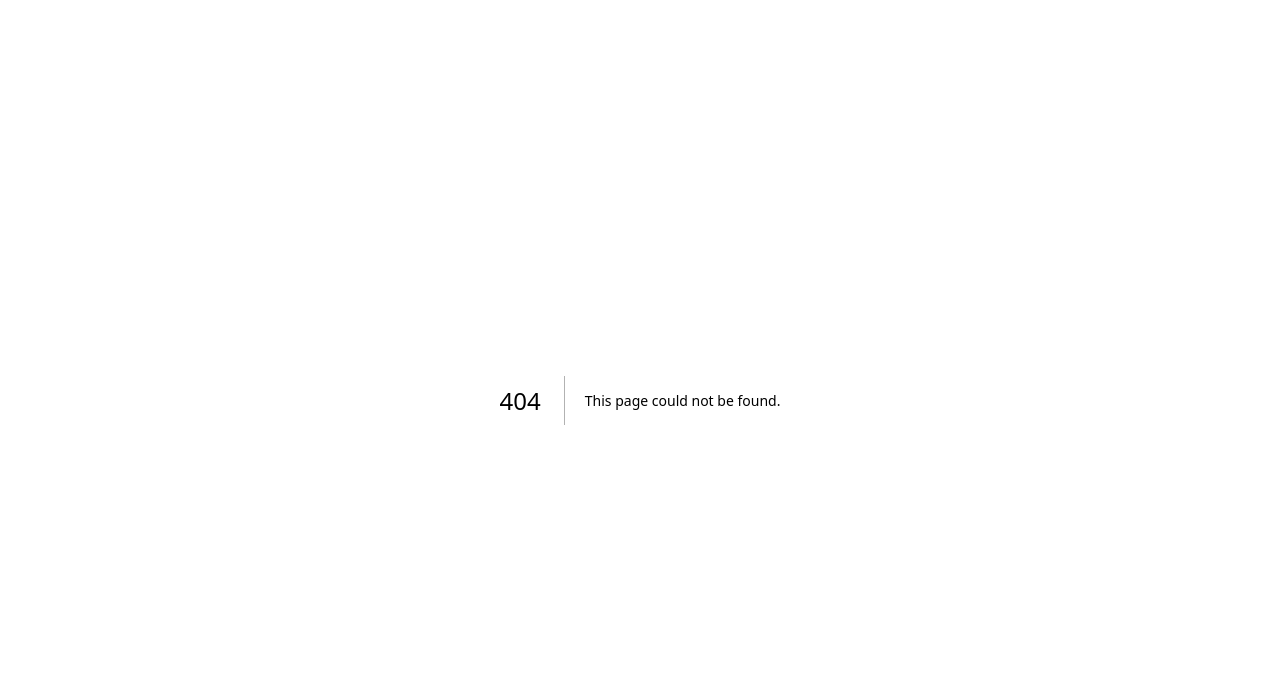
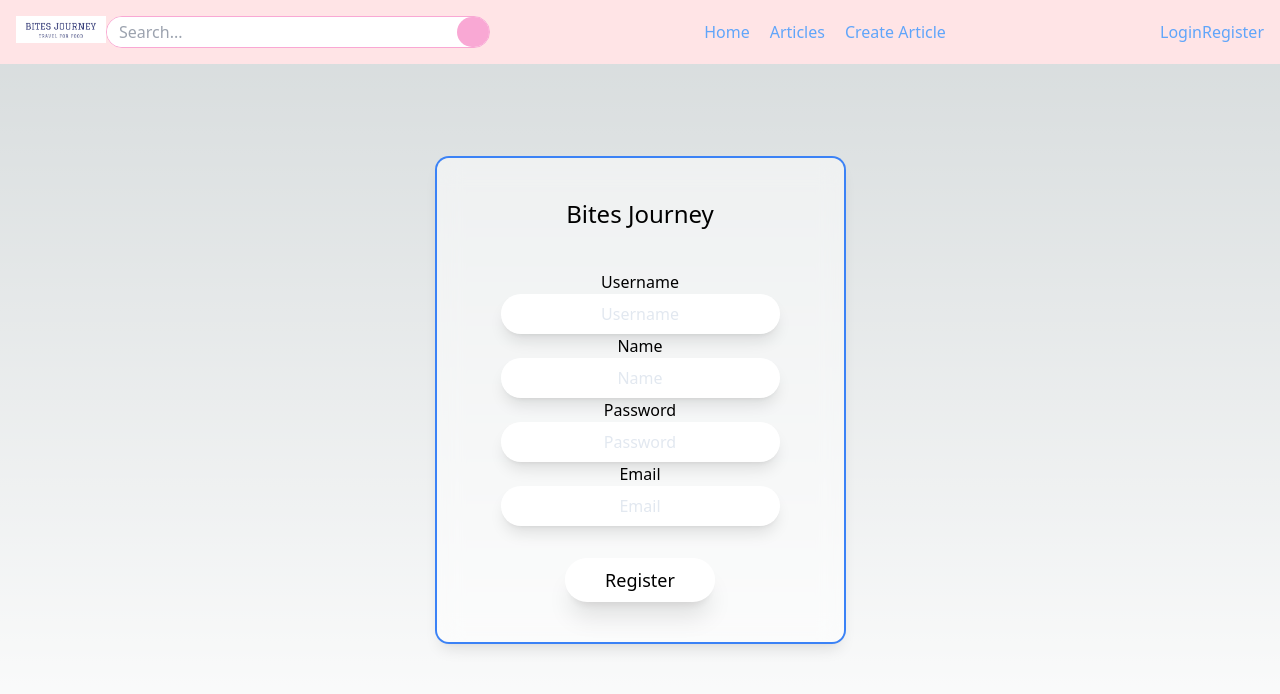
Before and after one commit to yrdikaa/bites-journey-webapp, a Next.js app: page /Register in a window 1280 px wide. Before the commit this address had no page. Shown: the top 694 px of the page. Built offline with nearby package versions, Linux system fonts and the light colour scheme.

Commit message:
feat:(FE) : add profil menu component and api calling

```diff
--- a/package.json
+++ b/package.json
@@ -14,6 +14,7 @@
     "axios": "^1.5.1",
     "eslint": "8.49.0",
     "eslint-config-next": "13.4.19",
+    "jwt-decode": "^3.1.2",
     "next": "13.4.19",
     "postcss": "8.4.29",
     "react": "18.2.0",
--- a/src/components/Navbar/ProfileMenu.jsx
+++ b/src/components/Navbar/ProfileMenu.jsx
@@ -1,13 +1,50 @@
 import Image from 'next/image';
 import Link from 'next/link';
-import React, {useState} from 'react';
+import React, {useState, useEffect} from 'react';
+import jwtDecode from 'jwt-decode'; // Anda dapat menggunakan library jwt-decode
+import {useAuth} from '../../../utils/AuthContext';
 
 const ProfileMenu = () => {
+    const {logout} = useAuth();
     const [isProfileDropdownOpen, setIsProfileDropdownOpen] = useState(false);
+    const [userData, setUserData] = useState(null);
 
     const toggleProfileDropdown = () => {
         setIsProfileDropdownOpen(!isProfileDropdownOpen);
     };
+
+    const handleLogout = () => {
+        // Panggil fungsi logout
+        logout();
+        window.location.href = '/login'
+    };
+    useEffect(() => {
+        // Ambil token JWT dari local storage
+        const token = localStorage.getItem('token');
+
+        // Dekode token JWT untuk mendapatkan ID pengguna
+        const decodedToken = jwtDecode(token);
+        const user = decodedToken.username;
+
+        // Buat header untuk permintaan API
+        const headers = {
+            'x-api-key': 'binar-36',
+            'Authorization': `${token}`
+        };
+
+        // Lakukan permintaan API dengan ID pengguna
+        fetch(`http://localhost:9000/api/v1/user/${user}`, {headers})
+            .then(
+                (response) => response.json()
+            )
+            .then((data) => {
+                setUserData(data);
+                console.log(data);
+            })
+            .catch((error) => {
+                console.error('Error fetching user data:', error);
+            });
+    }, []);
 
     return (
         <div className="navbar relative">
@@ -22,16 +59,18 @@ const ProfileMenu = () => {
             {
                 isProfileDropdownOpen && (
                     <div
-                        className="profile-dropdown absolute mt-2 bg-white border border-gray-300 shadow-md p-4 rounded-lg z-10 right-0">
+                        className="profile-dropdown flex flex-col items-center absolute mt-2 bg-white border border-gray-300 shadow-md p-4 rounded-lg z-10 right-0">
                         {/* Konten dropdown profil Anda di sini */}
-                        <Link href="/Profile" >
-                            Profil Saya
-                        </Link>
-                        <Link href="/create-article" className='block sm:hidden'>
-                            Create Article
-                        </Link>
-                        <p className="text-gray-800">Nama: John Doe</p>
-                        <p className="text-gray-800">Email: johndoe@example.com</p>
+                        {
+                            userData && (
+                                <div className='flex flex-col'>
+                                    <p className="text-gray-800">{userData.data.email}</p>
+                                </div>
+                            )
+                        }
+                        <Link href="/Profile">Profil Saya</Link>
+                        <Link href="/create-article" className='block sm:hidden'>Create Article</Link>
+                        <button onClick={handleLogout}>Logout</button>
                         {/* Tempatkan elemen lainnya sesuai kebutuhan */}
                     </div>
                 )
--- a/src/components/ProfilMenu/ArticleCard.jsx
+++ b/src/components/ProfilMenu/ArticleCard.jsx
@@ -1,6 +1,8 @@
-import React from 'react';
+import React, { useEffect, useState } from 'react';
 
-function ArticleCard({ article }) {
+
+function ArticleCard({articles}) {
+
     // Fungsi untuk mengedit artikel
     const handleEdit = () => {
         // Lakukan tindakan edit
@@ -13,12 +15,16 @@ function ArticleCard({ article }) {
 
     return (
       <div className="bg-white p-4 mb-4 shadow rounded-2xl w-96 border-solid border-2 border-gray-500">
-      <h3 className="text-xl font-semibold">{article.title}</h3>
-      <p className="text-gray-600">{article.content}</p>
+      <h3 className="text-xl font-semibold">{articles.title}</h3>
+      <p className="text-gray-600">{articles.content}</p>
 
       <div className="mt-4">
-        <button onClick={handleEdit} className="bg-blue-500 text-white px-4 py-2 mr-2 rounded">Edit</button>
-        <button onClick={handleDelete} className="bg-red-500 text-white px-4 py-2 rounded">Hapus</button>
+          <button onClick={handleEdit} className="bg-blue-500 text-white px-4 py-2 mr-2 rounded">
+              Edit
+          </button>
+          <button onClick={handleDelete} className="bg-red-500 text-white px-4 py-2 rounded">
+              Hapus
+          </button>
       </div>
   </div>
 );
--- a/src/components/ProfilMenu/ProfileMenu.jsx
+++ b/src/components/ProfilMenu/ProfileMenu.jsx
@@ -3,20 +3,39 @@
 import React from 'react';
 import SideMenu from './SideMenu';
 import ArticleCard from './ArticleCard';
+import {useState, useEffect} from 'react';
+import jwtDecode from 'jwt-decode';
+import axios from 'axios';
 
 const ProfileMenu = () => {
-    const articles = [
-        // Isi dengan data artikel yang sesuai
-        {
-            id: 1,
-            title: 'Judul Artikel 1',
-            content: 'Isi Artikel 1'
-        }, {
-            id: 2,
-            title: 'Judul Artikel 2',
-            content: 'Isi Artikel 2'
-        }
-    ];
+    const [articles, setArticles] = useState([]);
+
+    useEffect(() => {
+        const token = localStorage.getItem('token');
+        const decodedToken = jwtDecode(token);
+        const user = decodedToken.uid_users;
+
+        const config = {
+            method: 'get',
+            maxBodyLength: Infinity,
+            url: `http://localhost:9000/api/v1/article/${user}`,
+            headers: {
+                'Authorization': `${token}`,
+                'x-api-key': 'binar-36'
+            }
+        };
+
+        axios
+            .request(config)
+            .then((response) => {
+                setArticles(response.data.data);
+                console.log(response.data.data);
+            })
+            .catch((error) => {
+                console.log(error);
+            });
+    }, []);
+
     // Fungsi untuk mengedit artikel
     const handleEdit = () => {
         // Lakukan tindakan edit
@@ -36,7 +55,7 @@ const ProfileMenu = () => {
 
                 <div className=" p-4 mb-4 rounded border-solid border-red ">
                     <main className="w-full sm:w-3/4 p-4 ">
-                        {articles.map((article) => (<ArticleCard key={article.id} article={article}/>))}
+                        {articles.map((articles) => (<ArticleCard key={articles.id} articles={articles}/>))}
                     </main>
                 </div>
             </div>
--- /dev/null
+++ b/src/components/Register/RegisterComponent.jsx
@@ -0,0 +1,12 @@
+import React from 'react'
+import RegisterForm from './RegisterForm'
+
+const RegisterComponent = () => {
+  return (
+    <div className="h-screen flex flex-col justify-center items-center">
+        <RegisterForm />
+    </div>
+  )
+}
+
+export default RegisterComponent
--- /dev/null
+++ b/src/components/Register/RegisterForm.jsx
@@ -0,0 +1,101 @@
+import React, {useState} from 'react';
+import {useAuth} from '../../../utils/AuthContext';
+
+const RegisterForm = () => {
+    const {registerUser, login} = useAuth();
+    const [formData, setFormData] = useState(
+        {username: '', name: '', password: '', email: ''}
+    );
+    const [registrationSuccess, setRegistrationSuccess] = useState(false);
+
+    const handleChange = (e) => {
+        const {name, value} = e.target;
+        setFormData({
+            ...formData,
+            [name]: value
+        });
+    };
+
+    const handleRegister = async () => {
+        try {
+            // Panggil fungsi register dengan data dari form
+            await registerUser(formData);
+
+            // Registrasi berhasil, lanjutkan untuk login hanya dengan username dan password
+            const loginData = {
+                username: formData.username,
+                password: formData.password
+            };
+            await login(loginData);
+            window.location.href = '/home'
+            setRegistrationSuccess(true);
+        } catch (error) {
+            console.error('Error:', error);
+            // Handle error
+        }
+    };
+
+    return (
+        <div
+            className="rounded-xl bg-white dark:bg-gradient-to-r from-purple-900 to-blue-950 ring-2 ring-blue-500 bg-opacity-50 px-16 py-10 shadow-lg backdrop-blur-md max-sm:px-8">
+            <div className="text-blue">
+                <div className="mb-8 flex flex-col items-center gap-10">
+                    <h1 className="mb-2 text-2xl">Bites Journey</h1>
+                </div>
+                <div className='flex flex-col items-center'>
+                    <label>Username</label>
+                    <input
+                        className="rounded-3xl border-none bg-white dark:bg-opacity-50 px-6 py-2 text-center text-inherit placeholder-slate-200 shadow-lg outline-none backdrop-blur-md"
+                        type="text"
+                        name="username"
+                        placeholder="Username"
+                        value={formData.username}
+                        onChange={handleChange}/>
+                </div>
+
+                <div className='flex flex-col items-center'>
+                    <label>Name</label>
+                    <input
+                        className="rounded-3xl border-none bg-white dark:bg-opacity-50 px-6 py-2 text-center text-inherit placeholder-slate-200 shadow-lg outline-none backdrop-blur-md"
+                        type="text"
+                        name="name"
+                        placeholder="Name"
+                        value={formData.name}
+                        onChange={handleChange}/>
+                </div>
+
+                <div className='flex flex-col items-center'>
+                    <label>Password</label>
+                    <input
+                        className="rounded-3xl border-blue bg-white dark:border-blue px-6 py-2 text-center text-inherit placeholder-slate-200 shadow-lg outline-none backdrop-blur-md"
+                        type="password"
+                        name="password"
+                        placeholder="Password"
+                        value={formData.password}
+                        onChange={handleChange}/>
+                </div>
+
+                <div className='flex flex-col items-center'>
+                    <label>Email</label>
+                    <input
+                        className="rounded-3xl border-blue bg-white dark:border-blue px-6 py-2 text-center text-inherit placeholder-slate-200 shadow-lg outline-none backdrop-blur-md"
+                        type="text"
+                        name="email"
+                        placeholder="Email"
+                        value={formData.email}
+                        onChange={handleChange}/>
+                </div>
+                <div className="mt-8 flex justify-center text-lg text-black">
+                    <button
+                        onClick={handleRegister}
+                        className="rounded-3xl bg-white dark-bg-opacity-50 px-10 py-2 text-blue shadow-xl backdrop-blur-md transition-colors duration-300 hover-bg-yellow-600">
+                        Register
+                    </button>
+                </div>
+                {registrationSuccess && <p>Registration and Login Successful</p>}
+            </div>
+        </div>
+    );
+};
+
+export default RegisterForm;
--- /dev/null
+++ b/src/pages/Register.js
@@ -0,0 +1,25 @@
+import {AuthProvider} from '../../utils/AuthContext';
+import Navbar from '@/components/Navbar/Navbar';
+import RegisterComponent from '@/components/Register/RegisterComponent';
+import {checkTokenAndRedirect} from '../../utils/auth.utils';
+import {useRouter} from 'next/router';
+import {useEffect} from 'react';
+
+const Login = () => {
+    const router = useRouter();
+
+    useEffect(() => {
+        checkTokenAndRedirect(router);
+    }, [router]);
+
+    return (
+        <div>
+            <AuthProvider>
+                <Navbar/>
+               <RegisterComponent />
+            </AuthProvider>
+        </div>
+    );
+};
+
+export default Login;
--- a/utils/AuthContext.js
+++ b/utils/AuthContext.js
@@ -3,7 +3,7 @@ import React, { createContext, useContext, useState, useEffect } from 'react';
 import axios from 'axios';
 
 const AuthContext = createContext();
-
+const BASE_URL = 'http://localhost:9000/api/v1/auth';
 export function AuthProvider({ children }) {
   const [user, setUser] = useState(null);
   const [loading, setLoading] = useState(true);
@@ -32,7 +32,7 @@ export function AuthProvider({ children }) {
   // Fungsi untuk login
   const login = async (formData) => {
     try {
-      const response = await axios.post('http://localhost:9000/api/v1/auth/login', formData); // Ganti dengan endpoint yang sesuai
+      const response = await axios.post(`${BASE_URL}/login`, formData); // Ganti dengan endpoint yang sesuai
       const userData = response.data;
 
       if (userData) {
@@ -53,8 +53,23 @@ export function AuthProvider({ children }) {
     localStorage.removeItem('token');
   };
 
+  const registerUser = async (userData) => {
+    try {
+      const response = await axios.post(`${BASE_URL}/register`, userData, {
+        headers: {
+          'x-api-key': 'binar',
+          'Content-Type': 'application/json',
+        },
+      });
+      return response.data;
+      console.log(userData);
+    } catch (error) {
+      throw error;
+      console.log(userData);
+    }
+  };
   return (
-    <AuthContext.Provider value={{ user, loading, login, logout }}>
+    <AuthContext.Provider value={{ user, loading, login, logout,registerUser }}>
       {children}
     </AuthContext.Provider>
   );
```
Also changed, not shown: 1 other file (tests, documents, lock files or other folders). Lines whose indentation alone changed are shown as unchanged.
